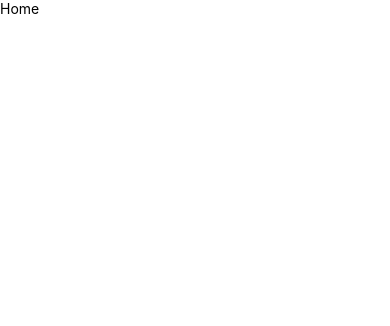
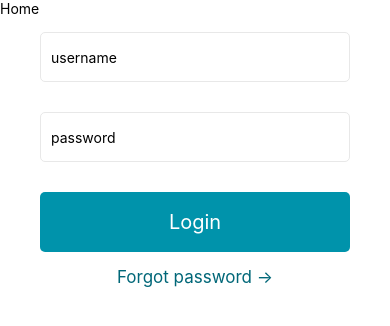
Before and after one commit to souad988/NordtsoneProject, a React Native app: screen /login in a window 390 px wide. Shown: the top 326 px of the page. Built offline with nearby package versions, Linux system fonts and the light colour scheme.

Commit message:
Create login screen, CustomInput and CustomButton Components

```diff
--- a/App.js
+++ b/App.js
@@ -36,7 +36,7 @@ function App() {
 
     setTimeout(() => {
       setSplash(false);
-    }, 4600);
+    }, 600);
   }, []);
 
   const styles = StyleSheet.create({
--- /dev/null
+++ b/src/components/CustomButton.js
@@ -0,0 +1,27 @@
+import React from 'react';
+import {Pressable, Text, StyleSheet} from 'react-native';
+
+function CustomButton({onPress, title, color}) {
+  return (
+    <Pressable
+      onPress={onPress}
+      style={[styles.button, {backgroundColor: color}]}>
+      <Text style={styles.title}>{title}</Text>
+    </Pressable>
+  );
+}
+
+const styles = StyleSheet.create({
+  title: {
+    fontSize: 20,
+    color: 'white',
+  },
+  button: {
+    height: 60,
+    marginVertical: 15,
+    alignItems: 'center',
+    justifyContent: 'center',
+    borderRadius: 5,
+  },
+});
+export default CustomButton;
--- /dev/null
+++ b/src/components/CustomInput.js
@@ -0,0 +1,32 @@
+import React from 'react';
+import { View, TextInput, StyleSheet} from 'react-native';
+
+function CustomInput({placeholder, isPassword, value, setValue}) {
+  return (
+    <View style={styles.container}>
+      <TextInput
+        placeholder={placeholder}
+        style={styles.input}
+        secureTextEntry={isPassword}
+        value={value}
+        onChange={e => setValue(e.target.value)}
+      />
+    </View>
+  );
+}
+
+const styles = StyleSheet.create({
+  container: {
+    marginVertical: 15,
+  },
+  input: {
+    backgroundColor: 'white',
+    height: 50,
+    borderRadius: 5,
+    borderColor: '#e8e8e8',
+    borderWidth: 1,
+    paddingHorizontal: 10,
+  },
+});
+
+export default CustomInput;
--- a/src/screens/Home.js
+++ b/src/screens/Home.js
@@ -1,10 +1,12 @@
 import React from 'react';
 import {View, Text} from 'react-native';
+import LogIn from './LogIn';
 
 function Home() {
   return (
     <View>
       <Text>Home</Text>
+      <LogIn />
     </View>
   );
 }
--- /dev/null
+++ b/src/screens/LogIn.js
@@ -0,0 +1,37 @@
+import React, {useState} from 'react';
+import {View, StyleSheet, Text} from 'react-native';
+import CustomInput from '../components/CustomInput';
+import CustomButton from '../components/CustomButton';
+
+function LogIn() {
+  const [username, setUsername] = useState('');
+  const [password, setPassword] = useState('');
+  const login = () => {};
+  return (
+    <View style={styles.container}>
+      <CustomInput
+        placeholder="username"
+        value={username}
+        setValue={setUsername}
+      />
+      <CustomInput
+        placeholder="password"
+        value={password}
+        setValue={setPassword}
+      />
+      <CustomButton title="Login" onPress={login} color="#0093AB" />
+      <Text style={styles.link}>Forgot password -></Text>
+    </View>
+  );
+}
+const styles = StyleSheet.create({
+  container: {
+    marginHorizontal: 40,
+  },
+  link: {
+    color: '#006778',
+    fontSize: 17,
+    textAlign: 'center',
+  },
+});
+export default LogIn;
```
